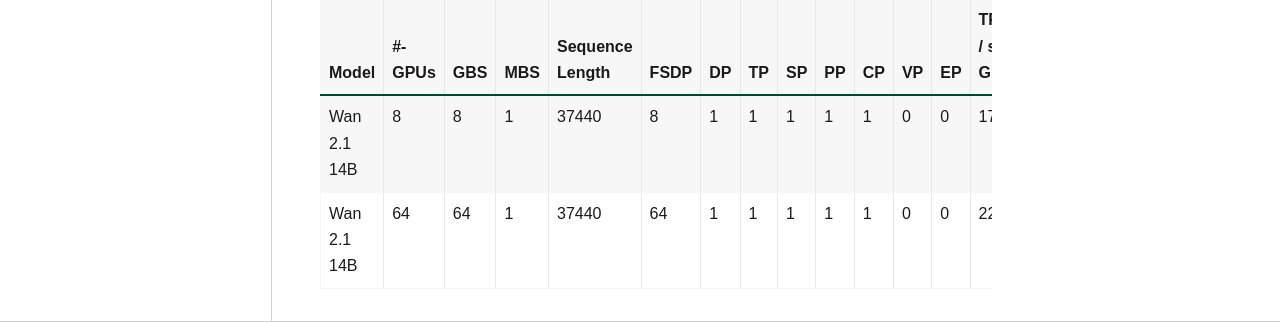
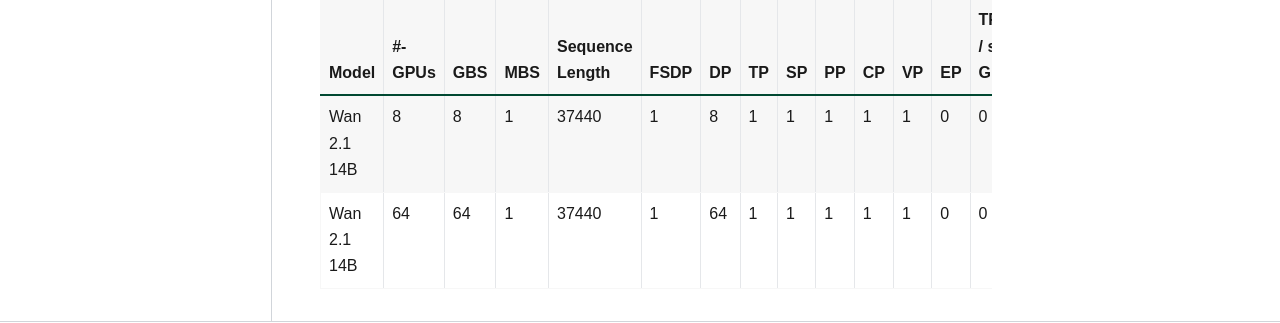
Before and after one commit to NVIDIA-NeMo/DFM, a Sphinx documentation site: the page built from docs/performance-summary.md, in a window 1280 px wide and 900 px high, scrolled down 2201 px. Shown: the part 427-750 px from the top of the window. Built offline with Sphinx 7.4.7, drawn with Linux system fonts in a browser that asks for light colours; some web fonts are replaced.

Commit message:
Update performance-summary.md

```diff
--- a/docs/performance-summary.md
+++ b/docs/performance-summary.md
@@ -69,5 +69,5 @@ The following table summarizes the performance leveraging the NeMo Automodel bac
 
 | Model | #-GPUs | GBS | MBS | Sequence Length | FSDP | DP | TP | SP | PP | CP | VP | EP | Model TFLOP / sec / GPU |
 |-------|--------|-----|-----|-----------------|------|----|----|----|----|----|----|----|-------------------------|
-|Wan 2.1 14B|8|8|1|37440|8|1|1|1|1|1|0|0|175.88|
-|Wan 2.1 14B|64|64|1|37440|64|1|1|1|1|1|0|0|228.85|
+|Wan 2.1 14B|8|8|1|37440|1|8|1|1|1|1|1|0|0|175.88|
+|Wan 2.1 14B|64|64|1|37440|1|64|1|1|1|1|1|0|0|228.85|
```
